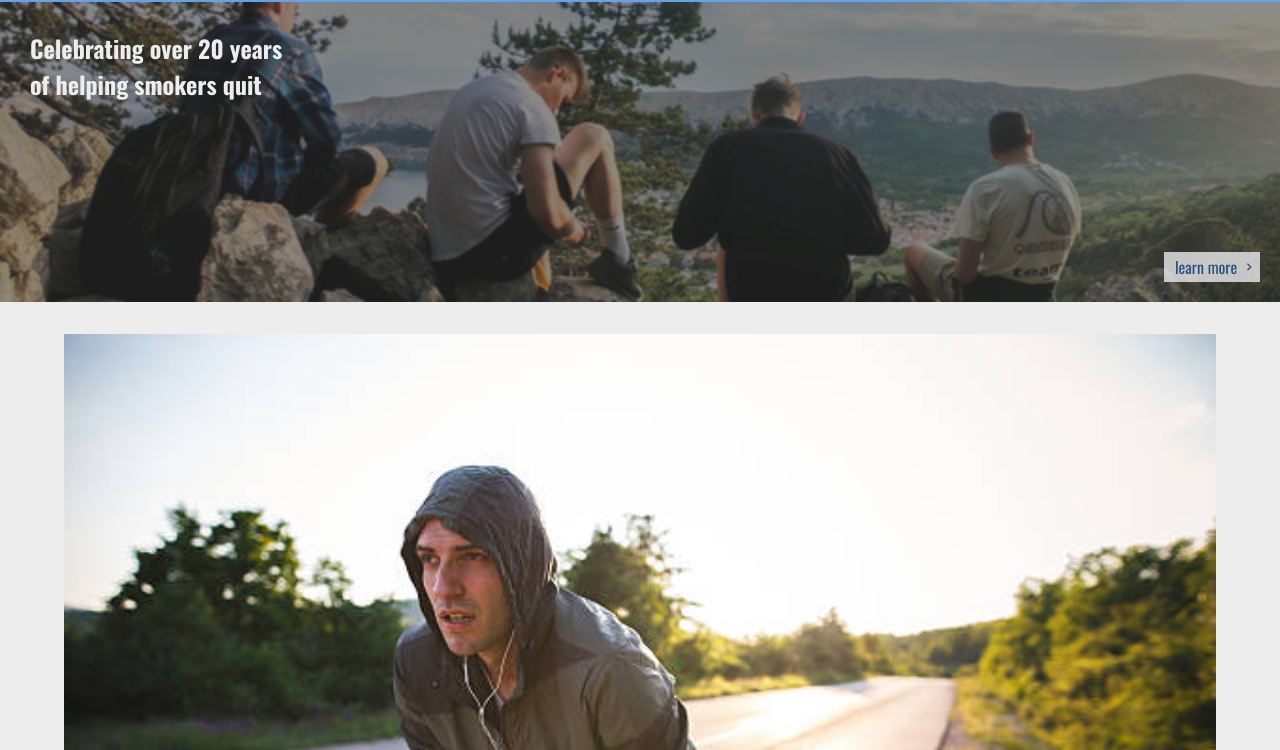
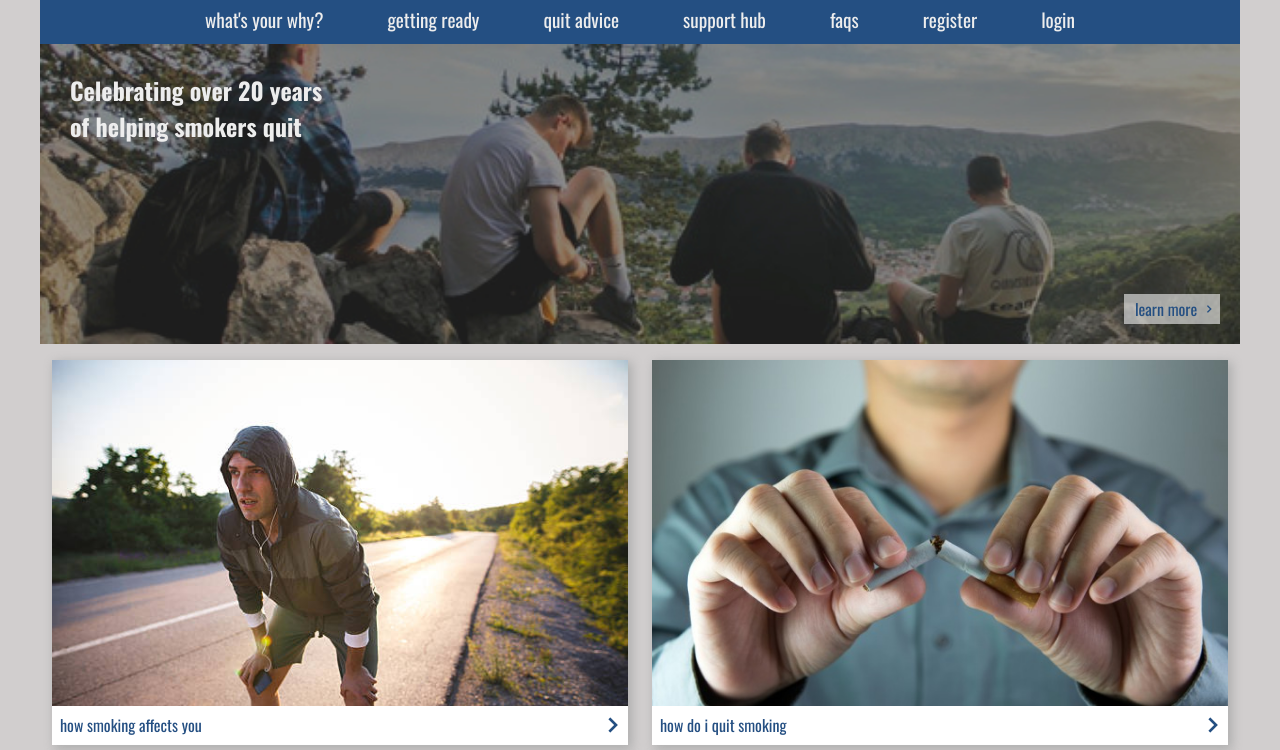
Before and after one commit to Tink3rball3r/freeFromSmoke, a plain HTML site: page dist/index.html in a window 1280 px wide. Shown: the part 64-814 px from the top of the page. Drawn offline with nearby package versions, Linux system fonts and the light colour scheme.

Commit message:
page main

```diff
--- a/dist/index.html
+++ b/dist/index.html
@@ -12,6 +12,7 @@
 
 <body>
     <script src="script.js" defer></script>
+    <div class="container">
         <header>
             <div class="top-bar">
                 <div class="logo">
@@ -28,8 +29,8 @@
                     <li><a href="">quit advice</a></li>
                     <li><a href="">support hub</a></li>
                     <li><a href="">faqs</a></li>
-                <li><a href="#">register</a></li>
-                <li><a href="#">login</a></li>
+                    <li><a href="#" class="m-view">register</a></li>
+                    <li><a href="#" class="m-view">login</a></li>
                 </ul>
             </nav>
             <div class="hero">
@@ -48,7 +49,6 @@
                         <i class='bx bx-chevron-right'></i>
                     </div>
                 </a>
-
             </div>
             <div class="card">
                 <a href="#">
@@ -87,7 +87,13 @@
                 </a>
             </div>
             <div class="card">
-            <a href="#">sign up for FreeFromSmoke</a>
+                <a href="">
+                    <img src="images/blueArrow.svg" alt="">
+                    <div class="card-text">
+                        <h2> Sign up for FreeFromSmoke</h2>
+                        <i class='bx bx-chevron-right'></i>
+                    </div>
+                </a>
             </div>
         </main>
         <!-- <footer>
@@ -101,9 +107,9 @@
             <li><a href="">healthcar profesionals</a></li>
         </ul>
         <div>
-
         </div>
     </footer> -->
+    </div>
 </body>
 
 </html>
--- a/dist/styles.css
+++ b/dist/styles.css
@@ -12,7 +12,8 @@ resets & variables
 	--blue-3: #66a2e7;
 	--gold: #d6bb32;
 	--white: #ededed;
-	--white-tranz: #edededc9;
+	--clear-white: #ededed9e;
+	--background: #d1cece;
 }
 
 html {
@@ -23,7 +24,7 @@ html {
 }
 body {
 	box-sizing: inherit;
-	background-color: var(--white);
+	background-color: var(--background);
 	margin: 0;
 	padding: 0;
 }
@@ -53,6 +54,11 @@ img {
 	display: block;
 	margin: 0;
 	padding: 0;
+}
+
+.container {
+	max-width: 1200px;
+	margin: 0 auto;
 }
 
 /*
@@ -147,7 +153,7 @@ nav li:not(:last-child) {
 	width: 90px;
 	padding: 0.2rem;
 	color: var(--blue-2);
-	background-color: var(--white-tranz);
+	background-color: var(--clear-white);
 	text-align: right;
 }
 
@@ -158,13 +164,18 @@ cards
 */
 
 main {
-	margin: 2rem 0 0 0;
+	display: flex;
+	flex-flow: row wrap;
+	justify-content: space-between;
+	margin: 1rem 0 0 0;
 }
 
 .card {
 	position: relative;
-	width: 90%;
-	margin: 0 auto 2rem auto;
+	width: 100%;
+	margin: 0 auto 0.55rem auto;
+	-webkit-box-shadow: 3px 3px 10px 1px #aeaeae;
+	box-shadow: 3px 3px 10px 1px #aeaeae;
 }
 
 .card-text {
@@ -177,11 +188,11 @@ main {
 	align-items: center;
 	padding: 0.2rem 0 0.2rem 0.5rem;
 	color: var(--blue-2);
-	background-color: var(--white-tranz);
+	background-color: #fff;
 }
 
 .card-text h2 {
-	font-size: 1.3rem;
+	font-size: 1rem;
 	font-weight: 400;
 }
 
@@ -190,3 +201,35 @@ main {
 	align-self: flex-end;
 	margin: 0 0 0 auto;
 }
+
+@media only screen and (min-width: 768px) {
+	.card {
+		width: 48%;
+	}
+}
+
+@media only screen and (min-width: 1200px) {
+	.burger {
+		display: none;
+	}
+
+	nav {
+		min-height: 55px;
+	}
+	nav ul {
+		display: flex;
+		justify-content: center;
+		align-items: center;
+		gap: 3rem;
+		padding: 0;
+	}
+
+	nav li:not(:last-child) {
+		border-bottom: none;
+		padding: 0 1rem 0 0;
+	}
+
+	.nav a:hover {
+		color: var(--gold);
+	}
+}
```
Also changed, not shown: dist/images/blueArrow.svg (added). Lines whose indentation alone changed are shown as unchanged.
